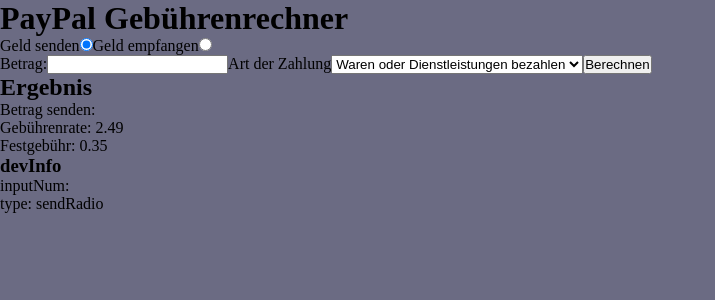
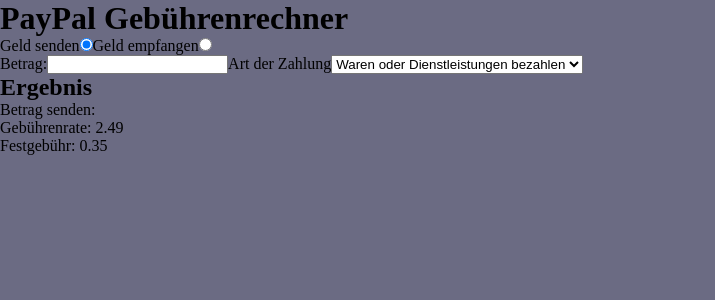
Before and after one commit to TomNecke/PayPal_Fee_Calculator, a React (Create React App) app: page / in a window 1280 px wide. Shown: the top 300 px of the page, without its empty margins (0-715 px from the left). Built offline with nearby package versions, Linux system fonts and the light colour scheme; the HTML template or start-up script is replaced by a standard one.

Commit message:
basic maths

```diff
--- a/src/components/Form.js
+++ b/src/components/Form.js
@@ -9,21 +9,26 @@
     const [type, setType] = useState("sendRadio");
     const [feeRate, setFeeRate] = useState("0");
 
+    const delay = ms => new Promise(res => setTimeout(res, ms));
+
     const fee = [{ Gebühr: 2.49, Festgebühr: 0.35 }, { Gebühr: 0.00, Festgebühr: 0.00 }, { Gebühr: 1.50, Festgebühr: 0.35 }, { Gebühr: 10.00, Festgebühr: 0.10 }, { Gebühr: 0.90, Festgebühr: 0.00 }, { Gebühr: 2.49, Festgebühr: 0.35 }, { Gebühr: 2.19, Festgebühr: 0.35 }, { Gebühr: 1.99, Festgebühr: 0.35 }, { Gebühr: 1.49, Festgebühr: 0.35 }]
 
-    const handleSubmit = (event) => {
-        event.preventDefault()
+    const handleSubmit = async (event) => {
+        await delay(1000);
         let input = Number.parseInt(inputNum)
 
-        setResultSend(input - (input / 100 * fee[feeRate].Gebühr + fee[feeRate].Festgebühr))
-        setResultReceive()
+        let sendOutput = input - (input / 100 * fee[feeRate].Gebühr + fee[feeRate].Festgebühr)
+        let receiveOutput = (input / (1 - (fee[feeRate].Gebühr / 100))) + 0.35
+
+        setResultSend(sendOutput.toFixed(2))
+        setResultReceive(receiveOutput.toFixed(2))
 
     }
 
     return (
         <div>
             <h1>PayPal Gebührenrechner</h1>
-            <form onSubmit={handleSubmit}>
+            <form onChange={handleSubmit}>
                 <fieldset onChange={(e) => { setType(e.target.value) }} className='radioSendReceive'>
                     <div>
                         <label htmlFor="sendRadio">Geld senden</label>
@@ -50,16 +55,12 @@
                     <option value="7">{"Händlerkonditionen 5.000 - 25.000 €"}</option>
                     <option value="8">{"Händlerkonditionen > 25.000 €"}</option>
                 </select>
-                <input type='submit' value="Berechnen" />
             </form>
             <div>
                 <h2>Ergebnis</h2>
                 {type == "sendRadio" ? <p>Betrag senden: {resultSend}</p> : <p>Betrag empfangen: {resultReceive}</p>}
                 <p>Gebührenrate: {fee[feeRate].Gebühr}</p>
                 <p>Festgebühr: {fee[feeRate].Festgebühr}</p>
-                <h3>devInfo</h3>
-                <p>inputNum: {inputNum}</p>
-                <p>type: {type}</p>
             </div>
         </div>
     )
```
Also changed, not shown: src/App.css (line endings or trailing spaces).
